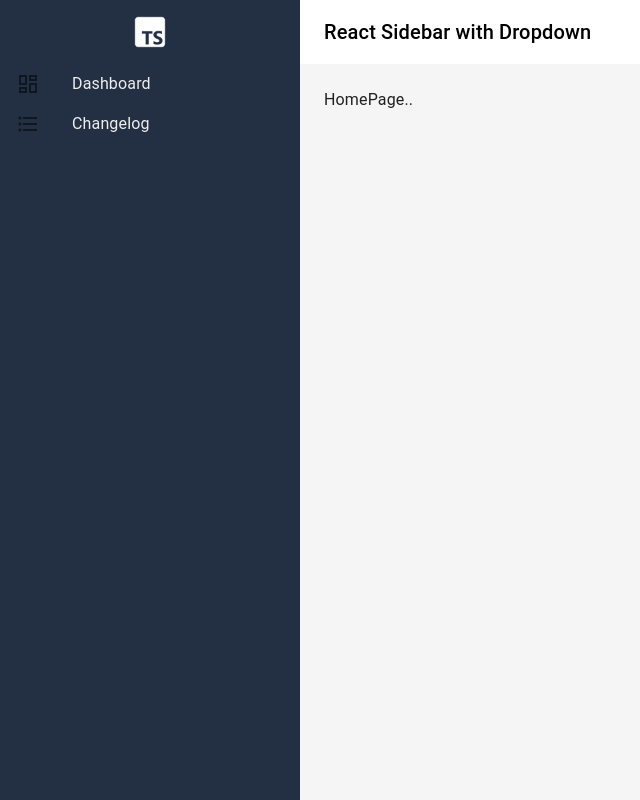
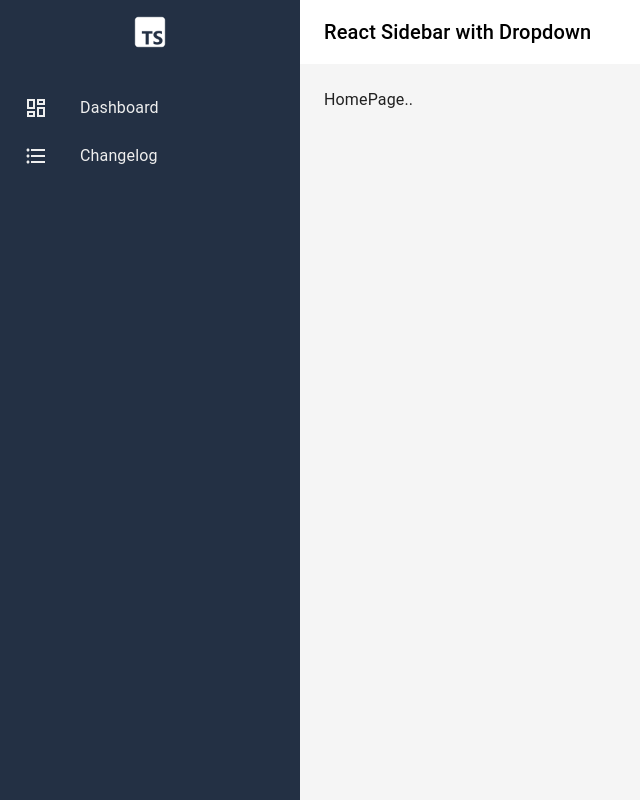
Before and after one commit to Ilesanmi-Erioluwa-Victor/react-side-bar, a React (Create React App) app: page / in a window 1280 px wide. Shown: the whole page, without its empty margins (0-640 px from the left). Built offline with nearby package versions, Linux system fonts and the light colour scheme.

Commit message:
Working on sidebar component

```diff
--- a/src/components/common/Sidebar.tsx
+++ b/src/components/common/Sidebar.tsx
@@ -1,17 +1,10 @@
 import React from "react";
-import {
-  Drawer,
-  List,
-  Toolbar,
-  Stack,
-  Avatar,
-  ListItemButton,
-  ListItemIcon,
-} from "@mui/material";
+import { Drawer, List, Toolbar, Stack, Avatar } from "@mui/material";
 import sizeConfigs from "config/sizeConfigs";
 import assets from "assets";
 import colorConfigs from "config/colorConfigs";
 import appRoutes from "routes/appRoutes";
+import SidebarItem from "./SidebarItem";
 
 const Sidebar = () => {
   return (
@@ -25,12 +18,12 @@ const Sidebar = () => {
           boxSizing: "border-box",
           borderRight: "0px",
           backgroundColor: colorConfigs.sidebar.bg,
-          color : colorConfigs.sidebar.color
+          color: colorConfigs.sidebar.color,
         },
       }}
     >
       <List disablePadding>
-        <Toolbar>
+        <Toolbar sx={{ marginBottom: "20px" }}>
           <Stack
             sx={{ width: "100%" }}
             direction="row"
@@ -40,12 +33,7 @@ const Sidebar = () => {
           </Stack>
         </Toolbar>
         {appRoutes.map((route, index) =>
-          route.sidebarProps ? (
-            <ListItemButton>
-              <ListItemIcon>{route?.sidebarProps?.icon}</ListItemIcon>
-              {route.sidebarProps.displayText}
-            </ListItemButton>
-          ) : null
+          route.sidebarProps ? <SidebarItem item={route} /> : null
         )}
       </List>
     </Drawer>
--- /dev/null
+++ b/src/components/common/SidebarItem.tsx
@@ -0,0 +1,35 @@
+import React from "react";
+import { ListItemButton, ListItemIcon } from "@mui/material";
+import { RouteType } from "routes/config";
+import { Link } from "react-router-dom";
+import colorConfigs from "config/colorConfigs";
+
+type Props = {
+  item: RouteType;
+};
+const SidebarItem = ({ item }: Props) => {
+  return item?.sidebarProps && item?.path ? (
+    <ListItemButton
+      component={Link}
+      to={item?.path}
+      sx={{
+        "&: hover": {
+          backgroundColor: colorConfigs.sidebar.hoverBg,
+        },
+        paddingY: "12px",
+        paddingX: "24px",
+      }}
+    >
+      <ListItemIcon
+        sx={{
+          color: colorConfigs.sidebar.color,
+        }}
+      >
+        {item?.sidebarProps?.icon}
+      </ListItemIcon>
+      {item.sidebarProps.displayText}
+    </ListItemButton>
+  ) : null;
+};
+
+export default SidebarItem;
```
Also changed, not shown: src/components/common/SidebarItemCollapse.tsx (added, +12 -0 lines).
